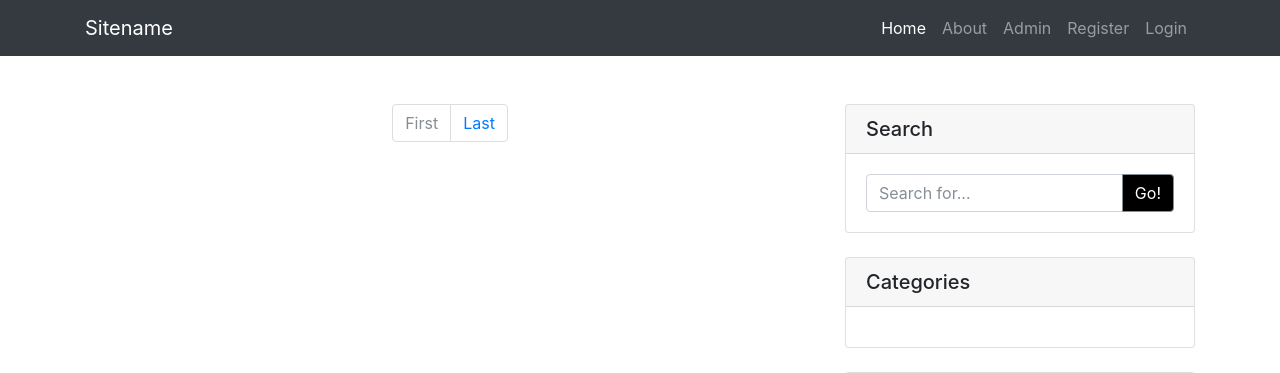
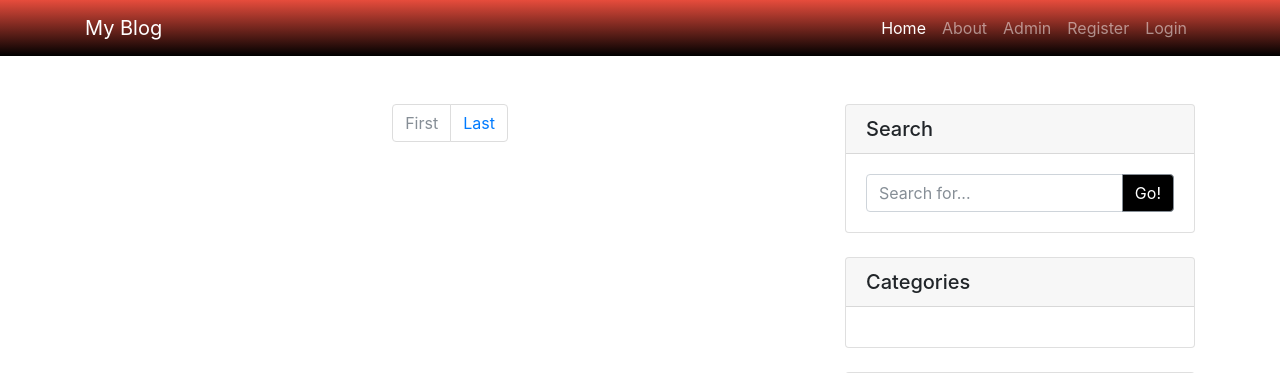
Before and after one commit to Gharoro/Node.JS-Blog, a Node server app: page / in a window 1280 px wide. Shown: the top 373 px of the page. Run offline with Node 20, Linux system fonts and the light colour scheme; data that the repository does not hold is empty; some libraries are stand-ins or nearby versions.

Commit message:
applied new style

```diff
--- a/views/partials/home/home-nav.handlebars
+++ b/views/partials/home/home-nav.handlebars
@@ -1,6 +1,6 @@
-<nav class="navbar navbar-expand-lg navbar-dark bg-dark fixed-top">
+<nav class="navbar navbar-expand-lg navbar-dark bg-dark fixed-top header">
       <div class="container">
-        <a class="navbar-brand" href="/">Sitename</a>
+        <a class="navbar-brand" href="/">My Blog</a>
         <button class="navbar-toggler" type="button" data-toggle="collapse" data-target="#navbarResponsive" aria-controls="navbarResponsive" aria-expanded="false" aria-label="Toggle navigation">
           <span class="navbar-toggler-icon"></span>
         </button>
```
